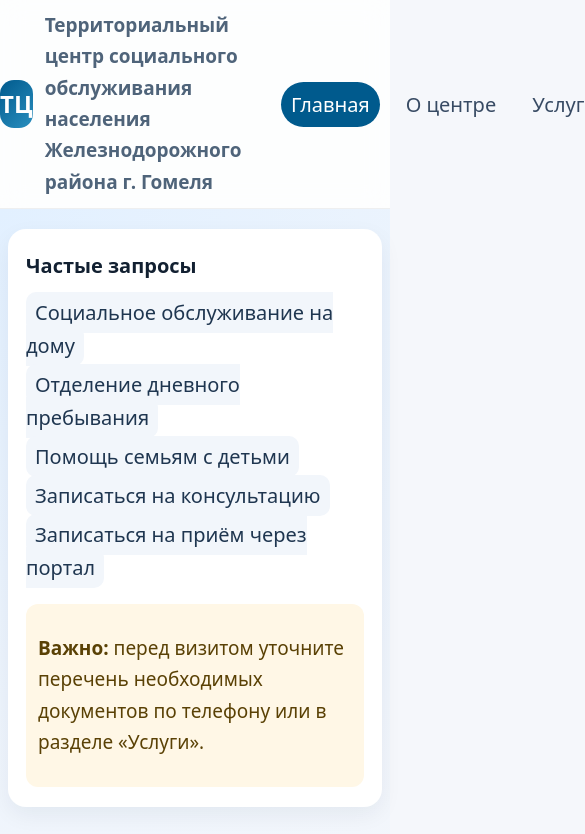
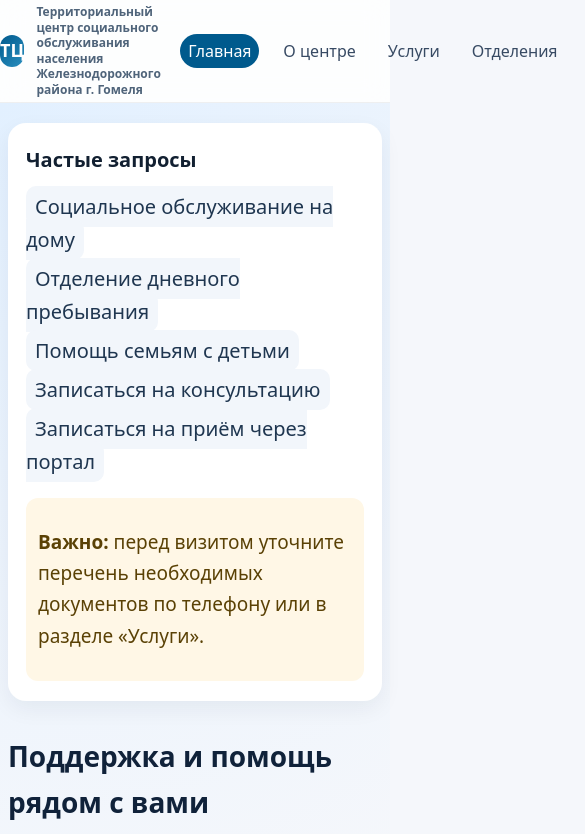
Before and after one commit to Timmy8/my-site, a plain HTML site: page index.html in a window 390 px wide. Shown: the top 834 px of the page, 585 px wide, since content can reach past the window. Drawn offline with Linux system fonts and the light colour scheme.

Commit message:
style.css changed

```diff
--- a/assets/styles.css
+++ b/assets/styles.css
@@ -731,6 +731,14 @@ a:hover {
     .nav-toggle {
         display: inline-flex;
     }
+    .site-header {
+        overflow-x: hidden;
+    }
+
+    .logo-text {
+        max-width: calc(100% - 60px); /* 48px значок + зазор */
+        word-wrap: break-word;
+    }
     .section-header-flex {
         flex-direction: column;
         align-items: flex-start;
@@ -750,6 +758,30 @@ a:hover {
     .footer-inner {
         flex-direction: column;
         align-items: flex-start;
+    }
+    .header-inner {
+        padding: 4px 0;
+        gap: 12px;
+    }
+
+    .logo-mark {
+        width: 32px;
+        height: 32px;
+        font-size: 18px;
+    }
+
+    .logo-text {
+        font-size: 13px;
+    }
+
+    .logo-subtitle {
+        font-size: 12px;
+        line-height: 1.3;
+    }
+
+    .nav-link {
+        font-size: 16px;
+        padding: 4px 8px;
     }
 }
 
```
